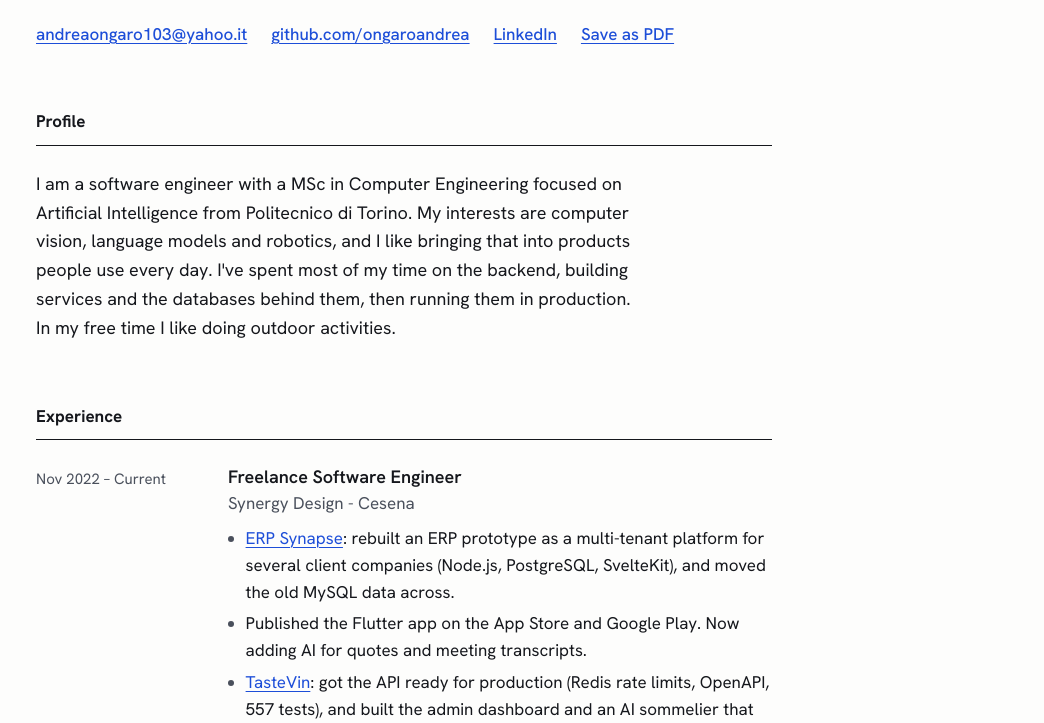
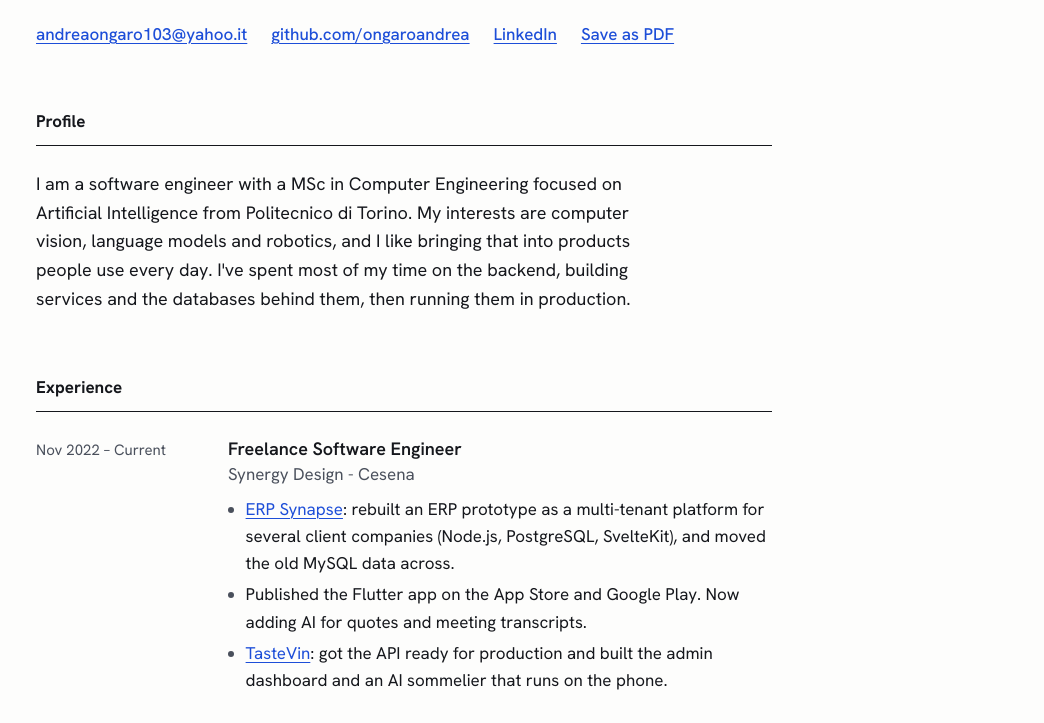
Before and after one commit to ongaroandrea/curriculum, a plain HTML site: page index.html in a window 1280 px wide. Shown: the part 229-952 px from the top of the page, without its empty margins (236-1280 px from the left). Drawn offline with Linux system fonts and the light colour scheme.

Commit message:
Update personal description and project details

```diff
--- a/index.html
+++ b/index.html
@@ -40,7 +40,6 @@
             My interests are computer vision, language models and robotics, and I like bringing that into products people use every day.
 
             I've spent most of my time on the backend, building services and the databases behind them, then running them in production.
-            In my free time I like doing outdoor activities.
         </p>
       </section>
 
@@ -55,7 +54,7 @@
             <ul class="entry-points">
               <li><a href="./project-pages/erpsynapse.html">ERP Synapse</a>: rebuilt an ERP prototype as a multi-tenant platform for several client companies (Node.js, PostgreSQL, SvelteKit), and moved the old MySQL data across.</li>
               <li>Published the Flutter app on the App Store and Google Play. Now adding AI for quotes and meeting transcripts.</li>
-              <li><a href="./project-pages/tastevin.html">TasteVin</a>: got the API ready for production (Redis rate limits, OpenAPI, 557 tests), and built the admin dashboard and an AI sommelier that runs on the phone.</li>
+              <li><a href="./project-pages/tastevin.html">TasteVin</a>: got the API ready for production and built the admin dashboard and an AI sommelier that runs on the phone.</li>
             </ul>
           </div>
         </article>
```
